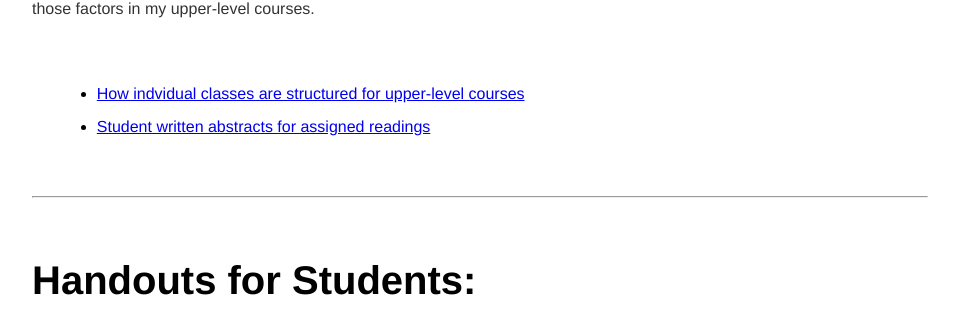
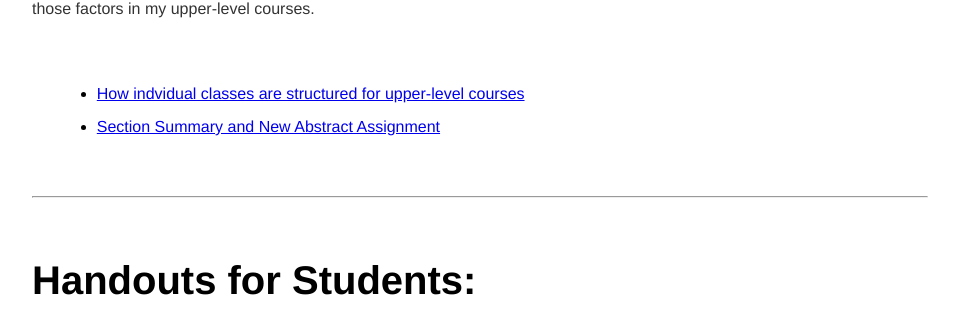
Before and after one commit to kevinjpatton/kevinjpatton.github.io, a Jekyll site: the page built from pedagogy/index.html, in a window 1280 px wide and 900 px high, scrolled down 1644 px. Shown: the part 142-452 px from the top of the window, without its empty margins (160-1119 px from the left). Built offline with Jekyll 4.4.1, drawn with Linux system fonts in a browser that asks for light colours; Markdown is read by kramdown in place of the engine named in the settings.

Commit message:
Update index.html

```diff
--- a/pedagogy/index.html
+++ b/pedagogy/index.html
@@ -26,7 +26,7 @@ title: Kevin Patton | Pedagogy
 <p>My approach to upper-level courses focuses on the following four factors: in-depth analysis, scholarly discourse, advanced critical thinking, and the developement of analytical writing skills. Below is some material related to how I try to implement those factors in my upper-level courses.</p>
 <ul class="standard-list">
   <li><a href="/pedagogy/upper/upper_level_class_structure.html">How indvidual classes are structured for upper-level courses</a></li>
-  <li><a href="/pedagogy/upper/upper_level_course_assessment_abstracts.html">Student written abstracts for assigned readings</a></li>
+  <li><a href="/pedagogy/upper/upper_level_course_assessment_abstracts.html">Section Summary and New Abstract Assignment</a></li>
 </ul>
 <hr>
 <h1>Handouts for Students:</h1>
```
